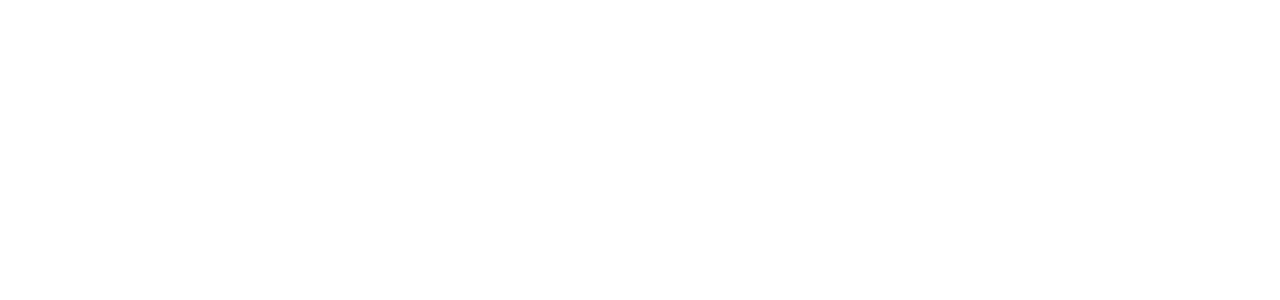
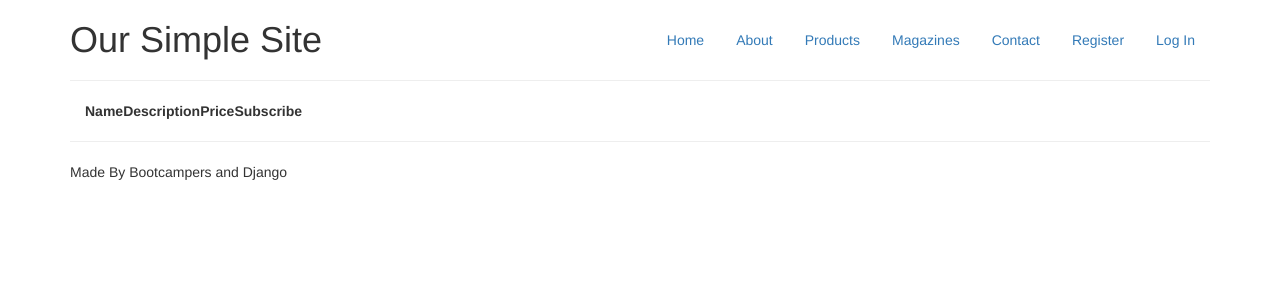
Before and after one commit to hcurtis1/Stream_3, a Django app: page /magazines/ in a window 1280 px wide. Before the commit the part shown is empty. Shown: the top 300 px of the page. Run offline with Django 3.2, Linux system fonts and the light colour scheme; data that the repository does not hold is empty; some libraries are stand-ins or nearby versions.

Commit message:
templates for magazine page and nav bar

```diff
--- a/we_are_social/templates/base.html
+++ b/we_are_social/templates/base.html
@@ -19,6 +19,7 @@
            <li><a href="/">Home</a></li>
            <li><a href="/pages/about/">About</a></li>
            <li><a href="/products/">Products</a></li>
+           <li><a href="/magazines/">Magazines</a></li>
            <li><a href="#">Contact</a></li>
             {% if user.is_authenticated %}
                 <li><a href="{% url 'profile' %}">Profile</a></li>
--- a/we_are_social/templates/magazines/magazines.html
+++ b/we_are_social/templates/magazines/magazines.html
@@ -0,0 +1,24 @@
+{% extends "base.html" %}
+{% load magazine_extras %}
+{% block content %}
+    <table clase="table table-striped">
+        <thead>
+            <tr>
+                <th>Name</th>
+                <th>Description</th>
+                <th>Price</th>
+                <th>Subscribe</th>
+            </tr>
+        </thead>
+        <tbody>
+            {% for magazine in magazines %}
+                <tr>
+                    <td>{{ magazine.name }}</td>
+                    <td>{{ magazine.description }}</td>
+                    <td>{{ magazine.price }}</td>
+                    <td>{% paypal_form_for magazine user %}</td>
+                </tr>
+            {% endfor %}
+        </tbody>
+    </table>
+{% endblock %}
```
